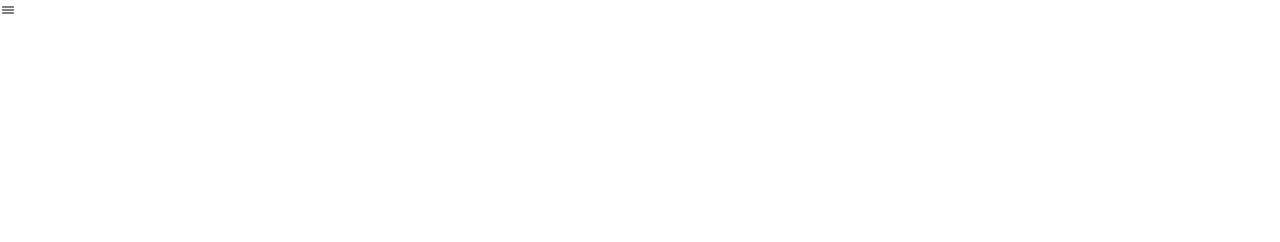
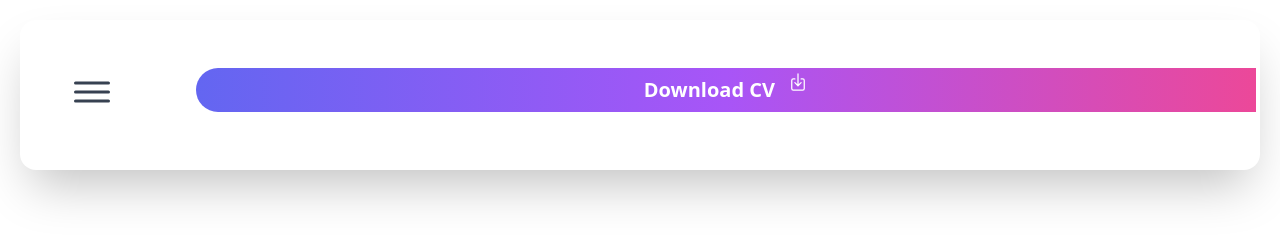
Before and after one commit to HafizAryadana/HafizAryadana, a website: page index.html in a window 1280 px wide. Drawn offline with nearby package versions, Linux system fonts and the light colour scheme.

Commit message:
membuat header

```diff
--- a/index.html
+++ b/index.html
@@ -9,8 +9,27 @@
     <link rel="stylesheet" href="assets/css/output.css">
 </head>
 
-<body>
-    <ion-icon name="menu-outline"></ion-icon>
+<body class="p-5
+">
+
+    <!-- navbar -->
+    <div class="nav bg-white shadow-2xl rounded-2xl">
+        <div class="nav p-12 flex justify-between relative">
+            <div class="icon">
+                <ion-icon name="menu-outline" class="text-5xl text-gray-700"></ion-icon>
+            </div>
+            <div class="download-cv ">
+                <div class="kanan absolute right-1 left-44">
+                    <p class="text bg-gradient-to-r from-indigo-500 via-purple-500 to-pink-500 text-white p-2 text-xl font-semibold rounded-l-full text-center">
+                        Download CV
+                        <ion-icon name="download-outline" class="animate-bounce ml-2"></ion-icon>
+                    </p>
+                </div>
+            </div>
+        </div>
+    </div>
+
+
 
 
 
--- a/tailwind.config.js
+++ b/tailwind.config.js
@@ -1,7 +1,7 @@
 module.exports = {
-  content: [],
-  theme: {
-    extend: {},
-  },
-  plugins: [],
+    content: ["./index.html"],
+    theme: {
+        extend: {},
+    },
+    plugins: [],
 }
```
Also changed, not shown: assets/css/output.css, 1 other file.
